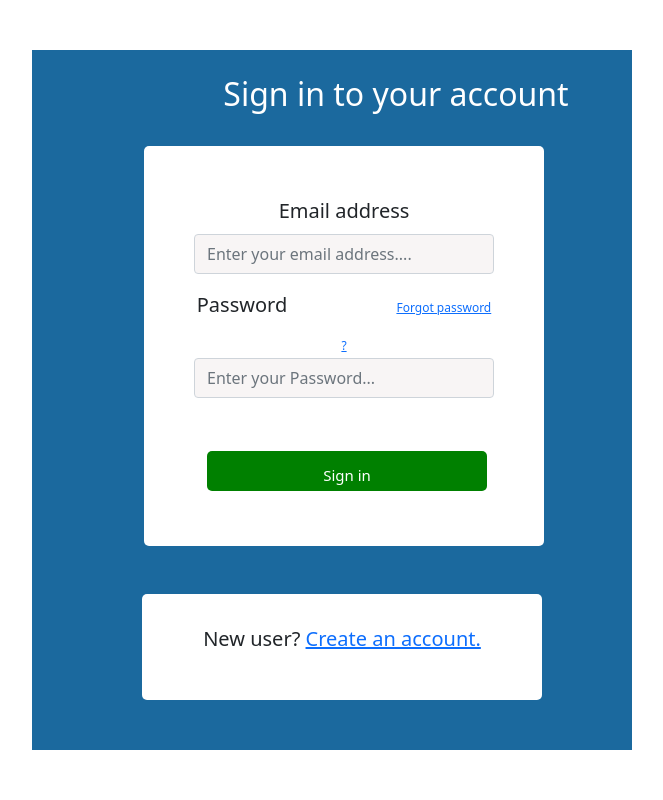
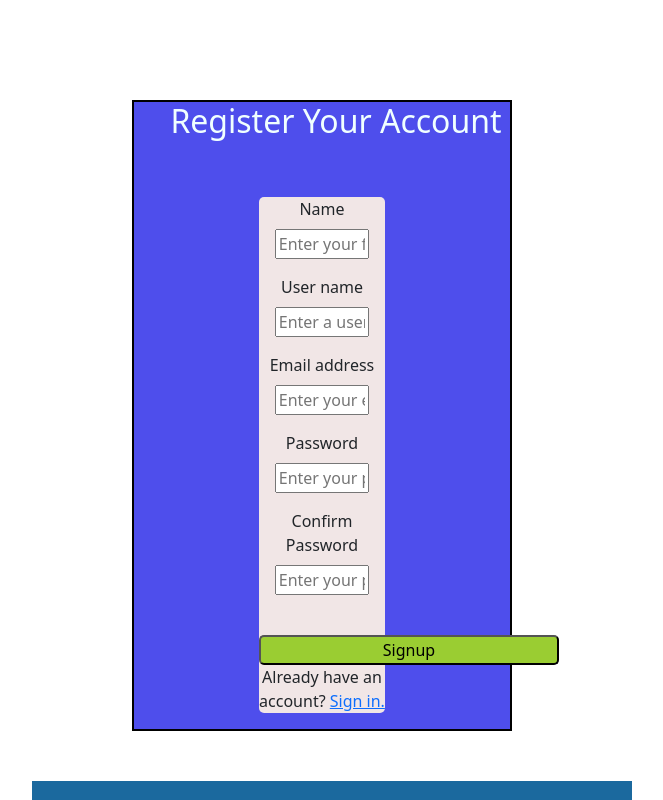
Before and after one commit to Ashitkamila/new-project, a React (Create React App) app: page / in a window 1280 px wide. Shown: the top 800 px of the page, without its empty margins (318-981 px from the left). Built offline with nearby package versions, Linux system fonts and the light colour scheme.

Commit message:
final commit

```diff
--- a/src/App.js
+++ b/src/App.js
@@ -5,7 +5,7 @@ import Registration from './component/Registration';
 function App() {
   return (
     <div className="App">
-      {/* <Registration/> */}
+      <Registration/>
       <Login/>
     </div>
   );
```
